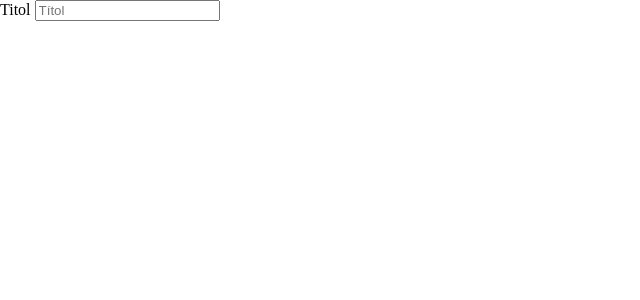
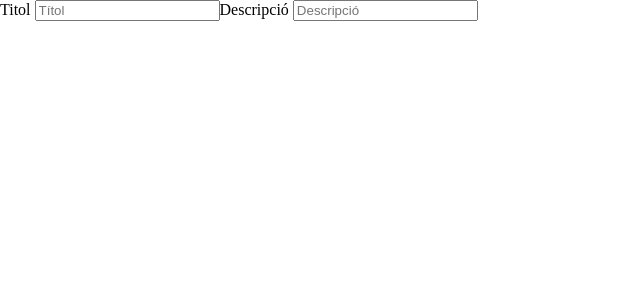
Before and after one commit to GuillemBarris/Registres_curriculars_CRPGA, an Angular app in the folder Registres_curriculars_CRPGA/: page /form-sda in a window 1280 px wide. Shown: the top 300 px of the page, without its empty margins (0-640 px from the left). Built offline with nearby package versions, Linux system fonts and the light colour scheme.

Commit message:
IMPLEMENT TEST: should add new Description

```diff
--- a/Registres_curriculars_CRPGA/src/app/components/form-sda/form-sda.component.html
+++ b/Registres_curriculars_CRPGA/src/app/components/form-sda/form-sda.component.html
@@ -1,3 +1,6 @@
 <label>Titol
     <input placeholder="Títol" type="text"  name="title">
 </label>
+<label>Descripció
+    <input placeholder="Descripció" type="text" name="description">
+</label>
```
